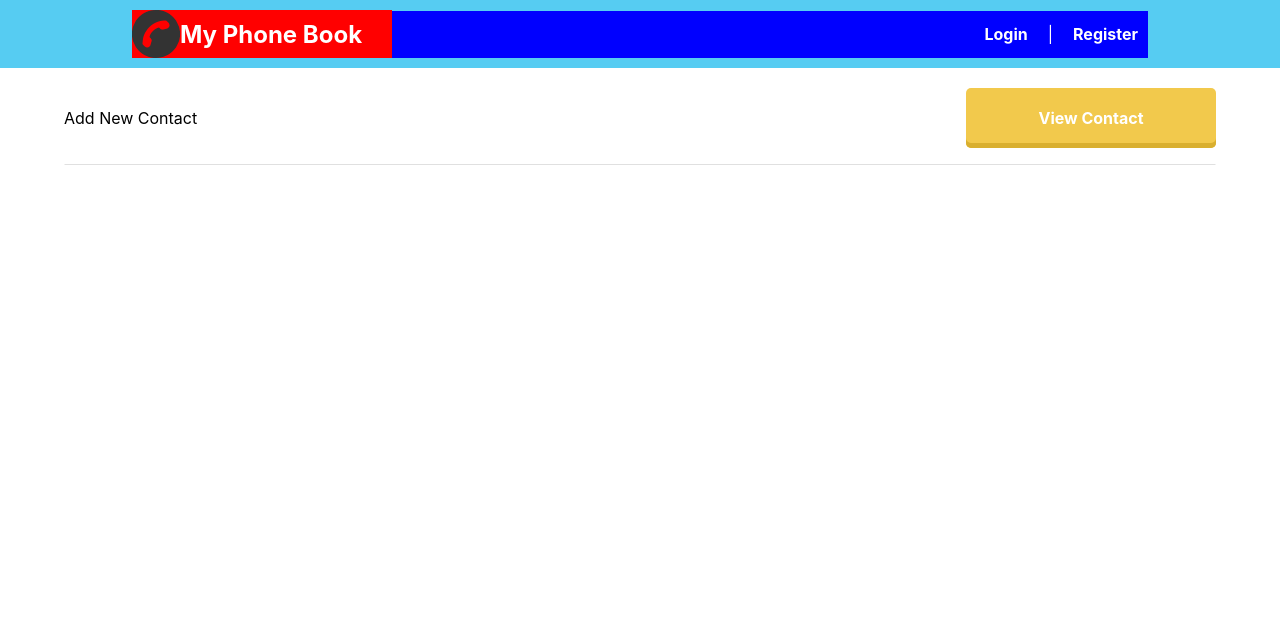
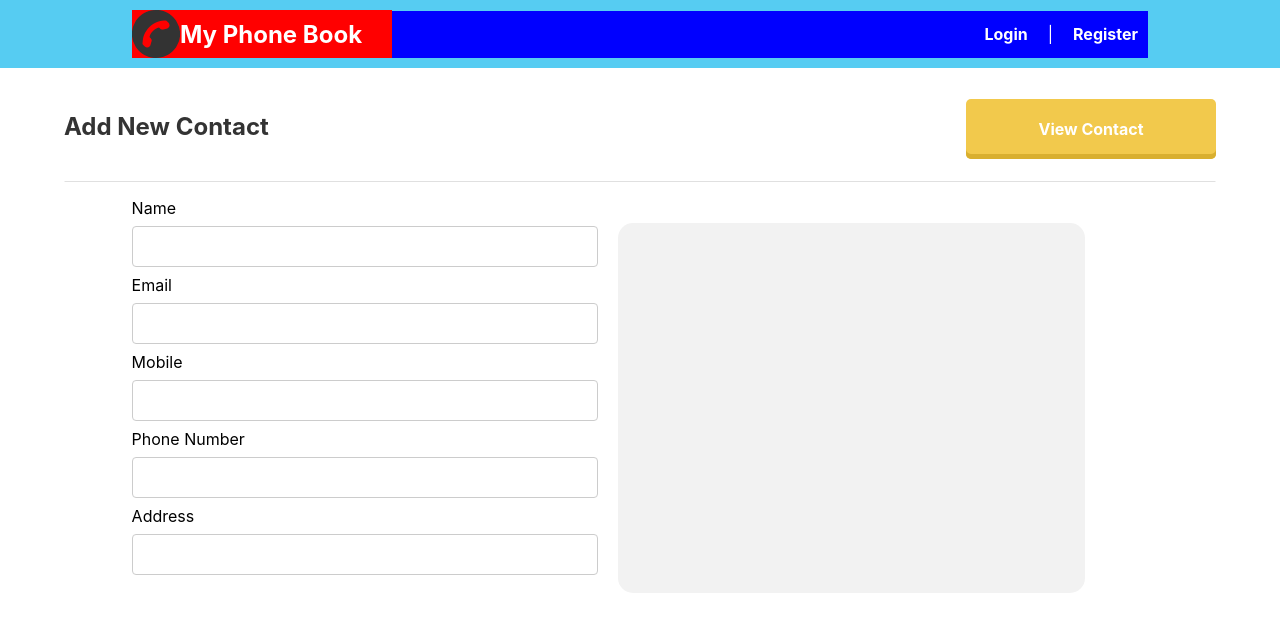
Before and after one commit to arasico/phonebook-ui-react, a React (Create React App) app: page /insert in a window 1280 px wide. Shown: the top 632 px of the page. Built offline with nearby package versions, Linux system fonts and the light colour scheme.

Commit message:
change style insert

```diff
--- a/src/container/dashboard/Insert.js
+++ b/src/container/dashboard/Insert.js
@@ -25,6 +25,31 @@ class InsertComponent extends Component {
                             <hr className="hr-silver" />
                     </div>
 
+                    <div className="container-form">
+                        <div className="box-form">
+                            <div className="form-insert">
+                                <label for="name">Name</label>
+                                <input  type="text" name="name" />
+
+                                <label for="Email">Email</label>
+                                <input  type="text" name="email" />
+
+                                <label for="mobile">Mobile</label>
+                                <input  type="text" name="mobile" />
+
+                                <label for="phone">Phone Number</label>
+                                <input  type="text" name="phone" />
+
+                                <label for="address">Address</label>
+                                <input  type="text" name="address" />
+
+                            </div>
+                        </div>
+                        <div className="box-form">
+                            <div className="box-image"></div>
+                        </div>
+                    </div>
+
                 </div>
           </div>
         </div>
--- a/src/container/dashboard/style.css
+++ b/src/container/dashboard/style.css
@@ -244,3 +244,51 @@ button, .search-button input[type="submit"] {
     font-weight: 700;
 
 }
+
+.box-header p {
+    font-size: 24px;
+    font-weight: 700;
+    color: #333333;
+
+}
+
+.container-form {
+    margin: auto;
+    width: 90%;
+    background-color: #fff;
+    display: inline-flex;
+}
+
+.box-form{
+    display: inline-flex;
+    width: 45%;
+    padding: 10px;
+
+
+}
+
+.form-insert {
+    width: 100%;
+    text-align: left;
+}
+
+ input[type=text], input[type=password],  select {
+    width: 100%;
+    padding: 12px 20px;
+    margin: 8px 0;
+    display: inline-block;
+    border: 1px solid #ccc;
+    border-radius: 4px;
+    box-sizing: border-box;
+    text-decoration: none;
+
+}
+
+.box-image {
+    background-color: #f2f2f2;
+    border-radius: 15px;
+    height: 370px;
+    width: 100%;
+    margin-top: 25px;
+
+}
```
